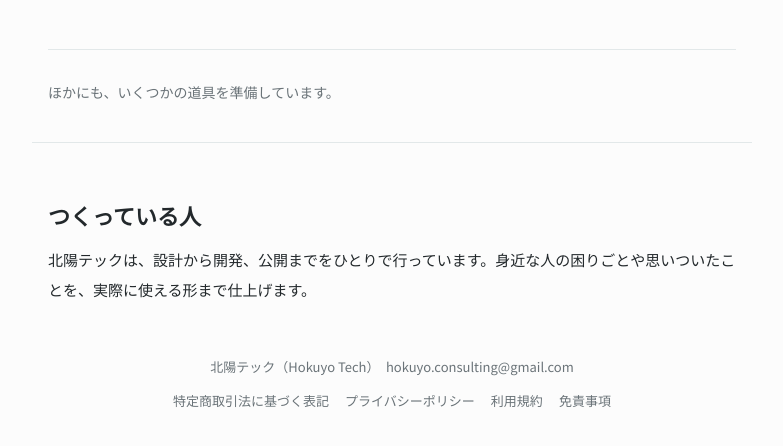
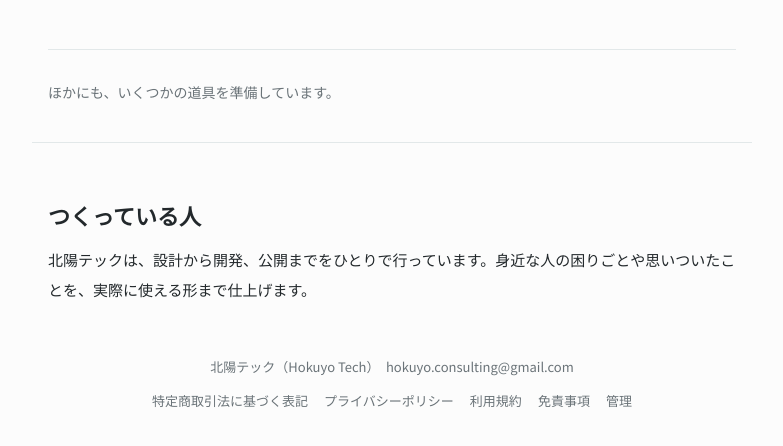
Before and after one commit to hokuyoconsulting-cell/hokuyo-tech-web-prod, a plain HTML site: page index.html in a window 1280 px wide. Shown: the part 2122-2568 px from the top of the page, without its empty margins (248-1031 px from the left). Drawn offline with Linux system fonts and the light colour scheme.

Commit message:
Update index.html

```diff
--- a/index.html
+++ b/index.html
@@ -154,7 +154,7 @@
 
 <footer>
   <p>北陽テック（Hokuyo Tech）　hokuyo.consulting@gmail.com</p>
-  <p class="legal"><a href="tokushoho.html">特定商取引法に基づく表記</a><a href="privacy.html">プライバシーポリシー</a><a href="terms.html">利用規約</a><a href="disclaimer.html">免責事項</a></p>
+<p class="legal"><a href="tokushoho.html">特定商取引法に基づく表記</a><a href="privacy.html">プライバシーポリシー</a><a href="terms.html">利用規約</a><a href="disclaimer.html">免責事項</a><a href="https://hokuyoconsulting-cell.github.io/ad-generator/admin.html" target="_blank" rel="noopener">管理</a></p>
 </footer>
 
 <!-- Cloudflare Web Analytics --><script type='module' src='https://static.cloudflareinsights.com/beacon.min.js' data-cf-beacon='{"token": "cfbf96cbaf7a44918cdc5752a3166393"}'></script><!-- End Cloudflare Web Analytics -->
```
